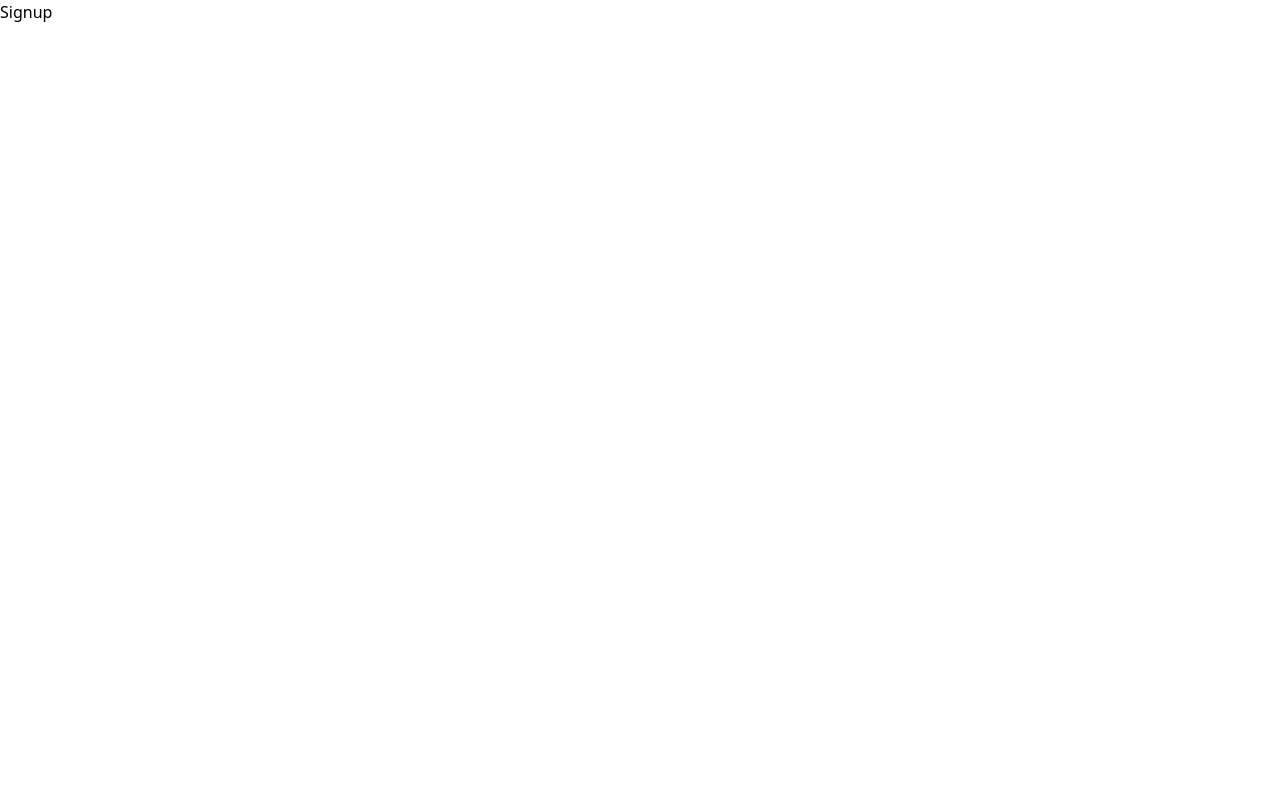
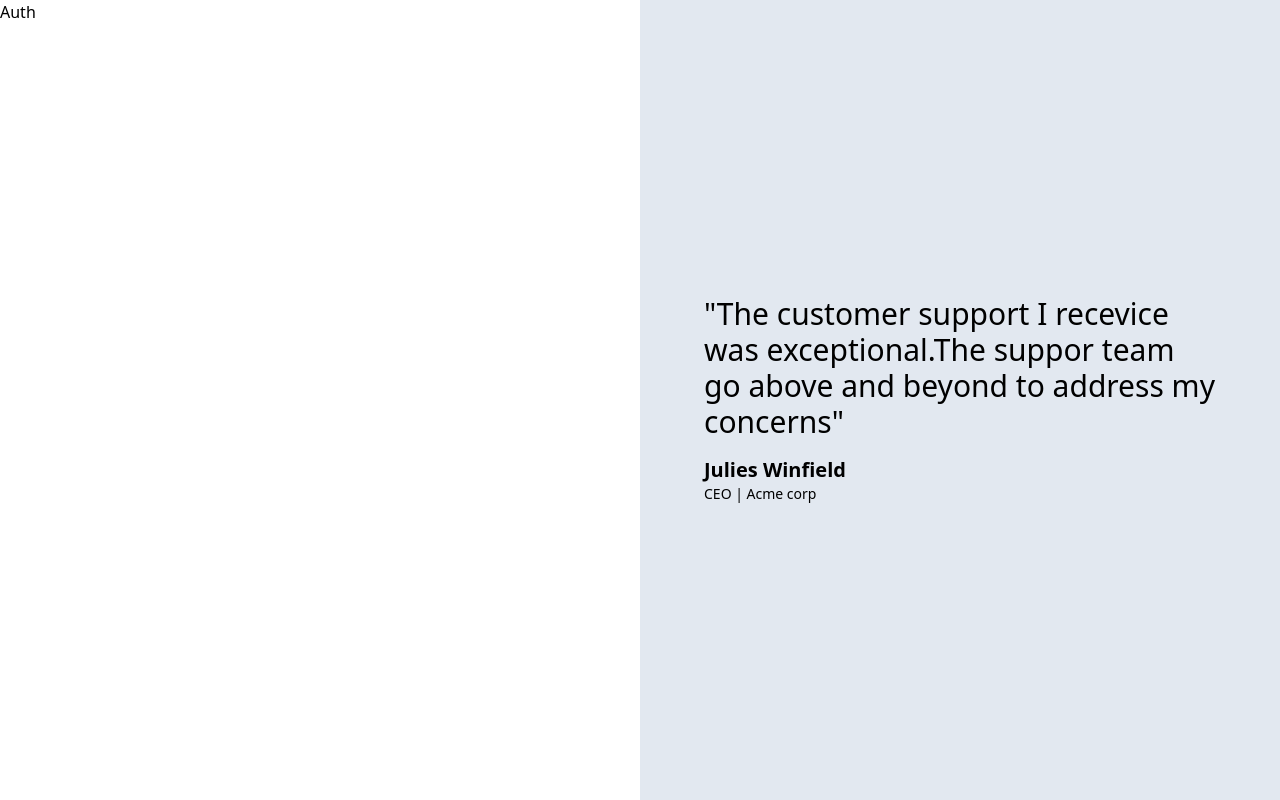
Before and after one commit to DeepakMehra53/medium, a React (Vite) app in the folder frontend/: page /signup in a window 1280 px wide. Built offline with nearby package versions, Linux system fonts and the light colour scheme.

Commit message:
writing signup auth frontend

```diff
--- a/frontend/src/App.tsx
+++ b/frontend/src/App.tsx
@@ -11,7 +11,7 @@ function App() {
       <Routes>
     <Route path='/signup' element={<Signup/>}/>
     <Route path='/signin' element={<Signin/>}/>
-    <Route path='/blog' element={<Blog/>}/>
+    <Route path='/blog/:id' element={<Blog/>}/>
       </Routes>
     </BrowserRouter>
   )
--- /dev/null
+++ b/frontend/src/components/Auth.tsx
@@ -0,0 +1,7 @@
+import React from 'react'
+
+export const Auth = () => {
+  return (
+    <div>Auth</div>
+  )
+}
--- /dev/null
+++ b/frontend/src/components/Quote.tsx
@@ -0,0 +1,20 @@
+export const Quote = () => {
+  return (
+    <>
+      <div className="bg-slate-200 h-screen flex justify-center flex-col ">
+        <div className="flex justify-center ">
+          <div className="max-w-lg  ">
+            <div className="text-3xl font-medium">
+              "The customer support I recevice was exceptional.The suppor team
+              go above and beyond to address my concerns"
+            </div>
+            <div className="max-w-md text-xl font-semibold mt-4">Julies Winfield</div>
+            <div className="max-w-md text-sm font-light test-slate-400">
+              CEO | Acme corp
+            </div>
+          </div>
+        </div>
+      </div>
+    </>
+  );
+};
--- a/frontend/src/pages/Signup.tsx
+++ b/frontend/src/pages/Signup.tsx
@@ -1,7 +1,17 @@
-import React from 'react'
+
+import { Auth } from '../components/Auth'
+import { Quote } from '../components/Quote'
 
 export const Signup = () => {
   return (
-    <div>Signup</div>
+    <div className='grid grid-cols-2'>
+      <div>
+          <Auth/>
+      </div>
+      <div className='invisible lg:visible'>
+
+      <Quote/>
+      </div>
+    </div>
   )
 }
```
